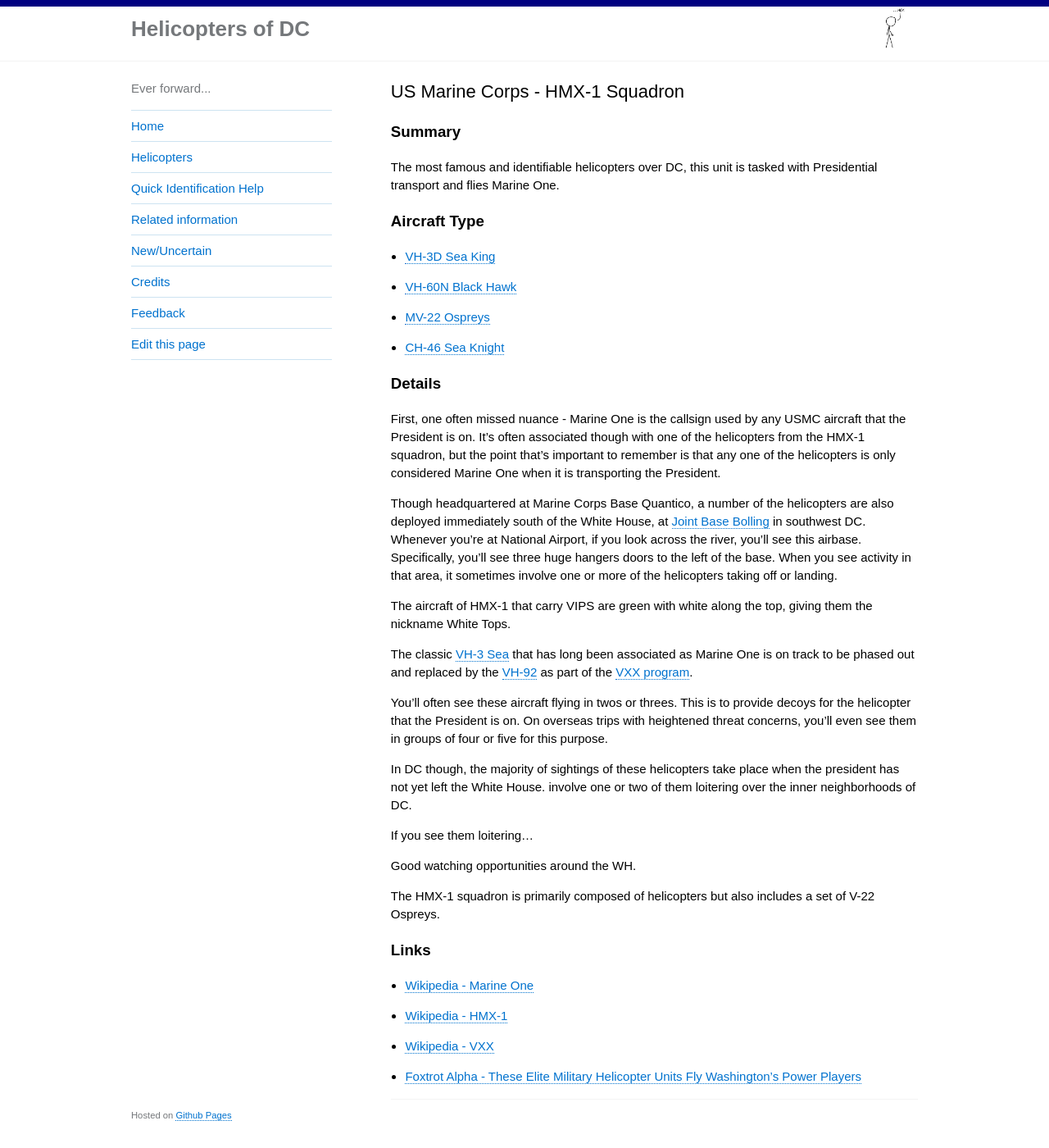
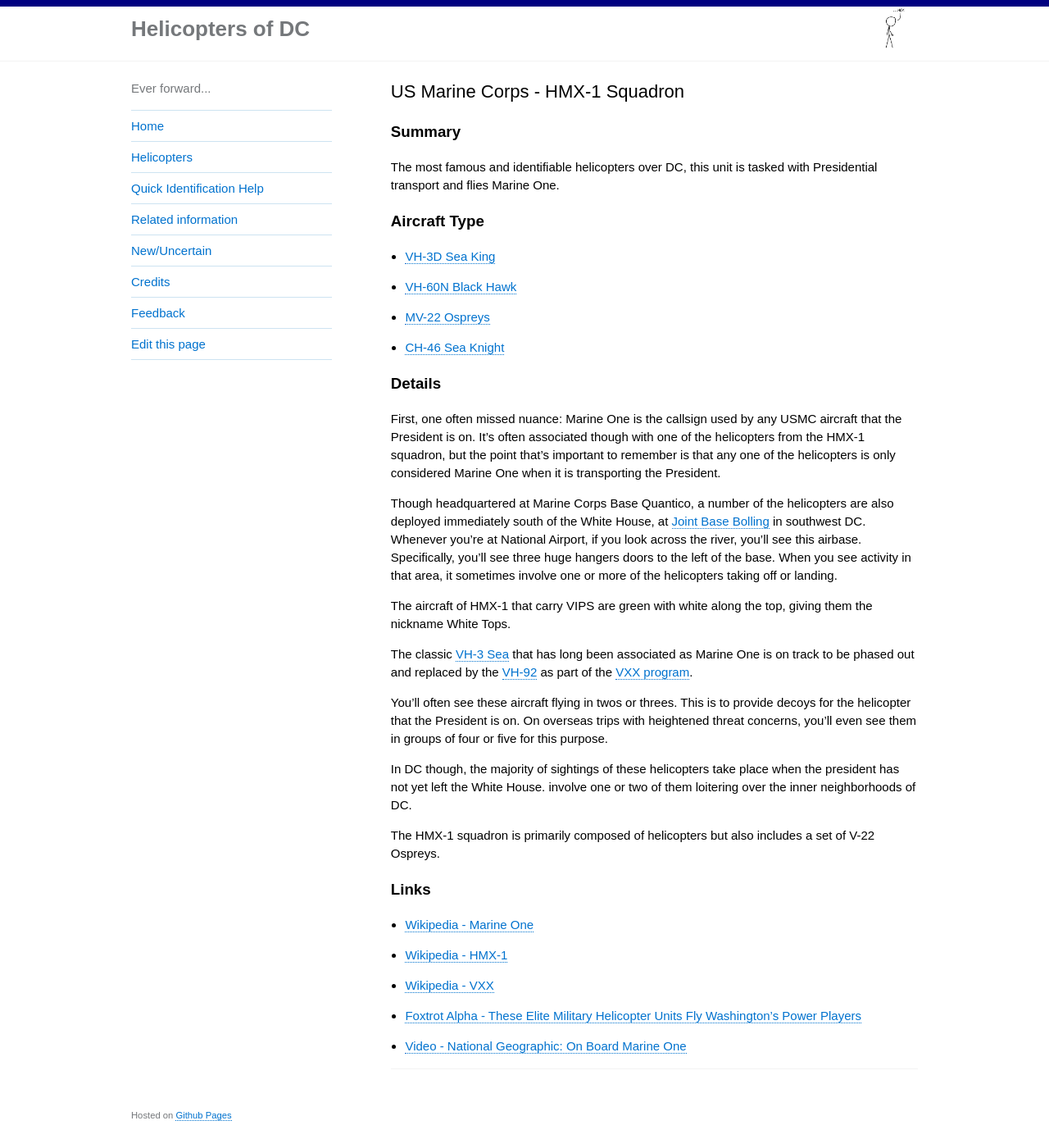
Before and after one commit to gbinal/dc-helicopters, a Jekyll site: the page built from _helicopters/us-marine-corps-hmx-1-squadron.md, in a window 1280 px wide and 1400 px high. Shown: the whole window at 82% size. Built offline with Jekyll 4.4.1, drawn with Linux system fonts in a browser that asks for light colours.

Commit message:
tidying the hmx page

```diff
--- a/_helicopters/us-marine-corps-hmx-1-squadron.md
+++ b/_helicopters/us-marine-corps-hmx-1-squadron.md
@@ -15,7 +15,7 @@
 
 ### Details
 
-First, one often missed nuance - Marine One is the callsign used by any USMC aircraft that the President is on.  It's often associated though with one of the helicopters from the HMX-1 squadron, but the point that's important to remember is that any one of the helicopters is only considered Marine One when it is transporting the President.
+First, one often missed nuance: Marine One is the callsign used by any USMC aircraft that the President is on.  It's often associated though with one of the helicopters from the HMX-1 squadron, but the point that's important to remember is that any one of the helicopters is only considered Marine One when it is transporting the President.
 
 Though headquartered at Marine Corps Base Quantico, a number of the helicopters are also deployed immediately south of the White House, at [Joint Base Bolling](https://en.wikipedia.org/wiki/Joint_Base_Anacostia%E2%80%93Bolling) in southwest DC.  Whenever you're at National Airport, if you look across the river, you'll see this airbase.  Specifically, you'll see three huge hangers doors to the left of the base.  When you see activity in that area, it sometimes involve one or more of the helicopters taking off or landing.
 
@@ -27,10 +27,6 @@
 
 In DC though, the majority of sightings of these helicopters take place when the president has not yet left the White House.  involve one or two of them loitering over the inner neighborhoods of DC.
 
-If you see them loitering...
-
-Good watching opportunities around the WH.
-
 The HMX-1 squadron is primarily composed of helicopters but also includes a set of V-22 Ospreys.
 
 ### Links
@@ -38,3 +34,4 @@
 * [Wikipedia - HMX-1](https://en.wikipedia.org/wiki/HMX-1)
 * [Wikipedia - VXX](https://en.wikipedia.org/wiki/VXX)
 * [Foxtrot Alpha - These Elite Military Helicopter Units Fly Washington's Power Players](https://foxtrotalpha.jalopnik.com/these-elite-military-helicopter-units-fly-washingtons-p-1704260996)
+* [Video - National Geographic: On Board Marine One](https://www.youtube.com/watch?v=cFhrB-DkBnA)
```
